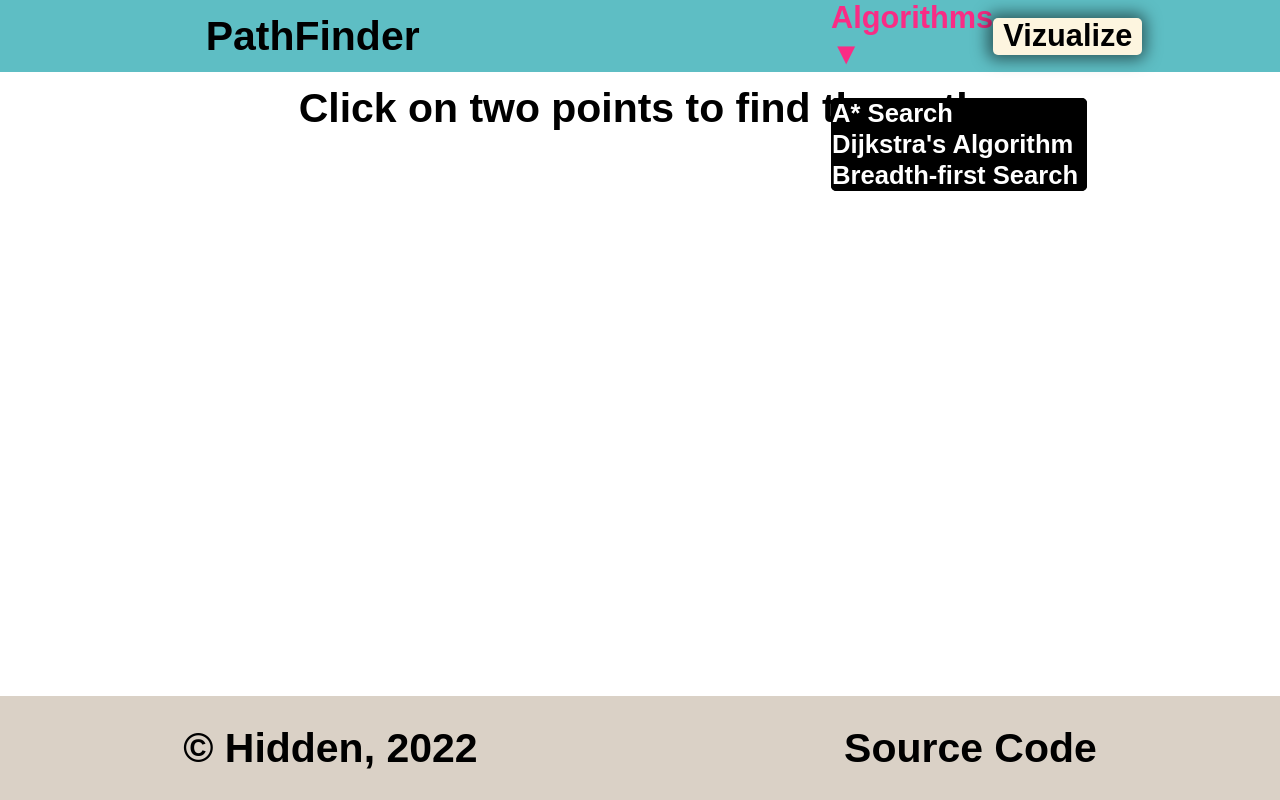
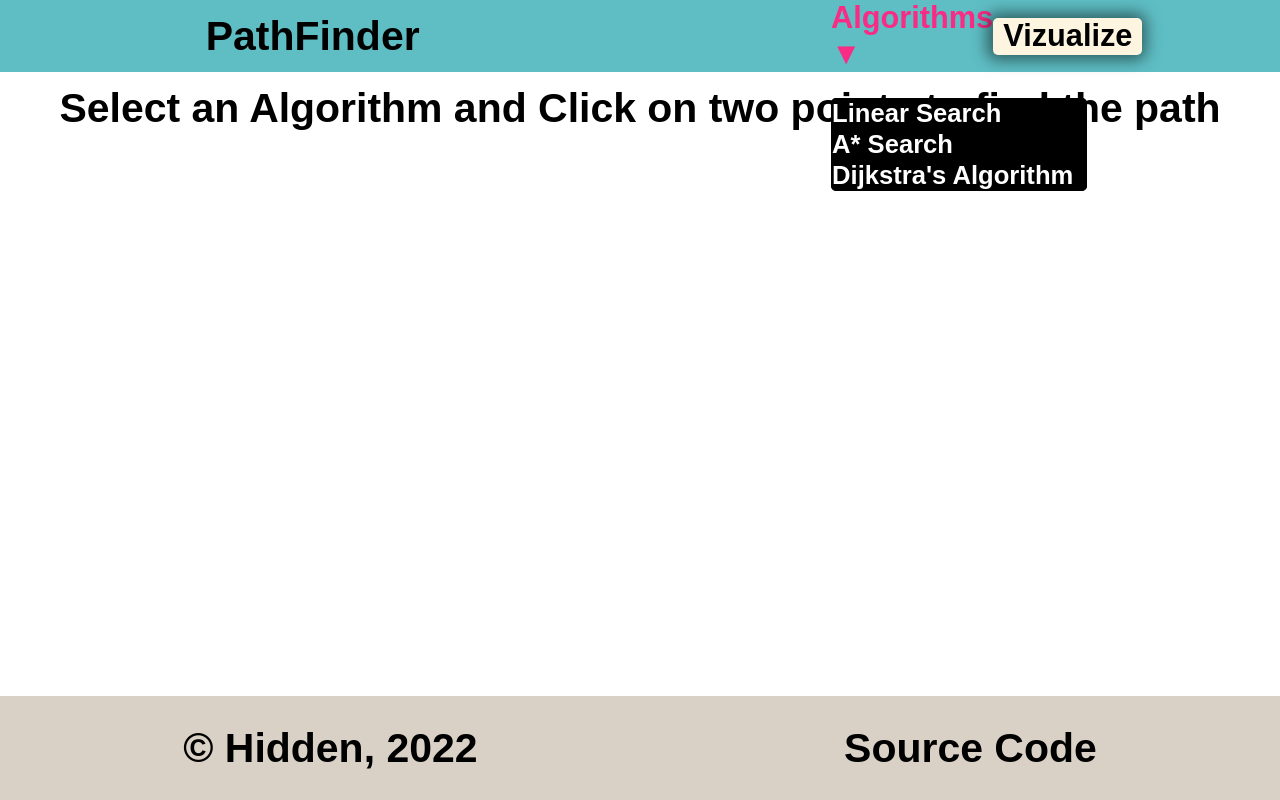
Before and after one commit to pewjan/pathfinding-visualizer, a React (Create React App) app: page / in a window 1280 px wide. Both pictures are taken after a click on the element "Algorithms ▼". Built offline with nearby package versions, Linux system fonts and the light colour scheme; a web font is replaced by a local one.

Commit message:
added a downdrop for alogirhtm and fixed outside click

```diff
--- a/package.json
+++ b/package.json
@@ -8,7 +8,7 @@
     "@testing-library/user-event": "^13.2.1",
     "react": "^17.0.2",
     "react-dom": "^17.0.2",
-    "react-scripts": "5.0.0",
+    "react-scripts": "^5.0.0",
     "web-vitals": "^2.1.0"
   },
   "scripts": {
--- a/src/App.css
+++ b/src/App.css
@@ -99,7 +99,7 @@ li:hover {
   border-radius: 5px;
 }
 .algo > p:hover {
-  background: green;
+  background: #379683;
 }
 .clicked {
   color: #f92c85;
--- a/src/App.js
+++ b/src/App.js
@@ -1,14 +1,40 @@
 import "./App.css";
-import { useState } from "react";
+import { useEffect, useState, useRef } from "react";
 
 function App() {
   const [openedAlgo, setOpenedAlgo] = useState(false);
+  const [algorithm, setAlgorithm] = useState("");
+  const algorithmRef = useRef();
   const handleMenu = (e) => {
     if (e.target.innerHTML === "Algorithms ▼") {
       setOpenedAlgo(!openedAlgo);
-      console.log(e.target.innerHTML);
     }
   };
+  const handleAlgorithmName = () => {
+    if (algorithm === "linear") {
+      return "Linear Algorithm";
+    } else if (algorithm === "astar") {
+      return "A* Algorithm";
+    } else {
+      return "Dijkstra Algorithm";
+    }
+  };
+  const handleClickOutside = (e) => {
+    if (openedAlgo == true) {
+      if (e.target.parentElement.className !== "algo") {
+        setOpenedAlgo(false);
+      }
+    }
+  };
+
+  useEffect(() => {
+    const handleClickOutsideFunc = (e) => {
+      handleClickOutside(e);
+    };
+    document.addEventListener("click", handleClickOutsideFunc);
+    return () => document.removeEventListener("click", handleClickOutsideFunc);
+  }, [openedAlgo]);
+
   return (
     <div className="App">
       <nav className="navbar">
@@ -24,10 +50,28 @@ function App() {
               Algorithms ▼
             </p>
             {openedAlgo && (
-              <div className="algo">
-                <p>A* Search</p>
-                <p>Dijkstra's Algorithm</p>
-                <p>Breadth-first Search</p>
+              <div className="algo" ref={algorithmRef}>
+                <p
+                  onClick={() => {
+                    setAlgorithm("linear");
+                  }}
+                >
+                  Linear Search
+                </p>
+                <p
+                  onClick={() => {
+                    setAlgorithm("astar");
+                  }}
+                >
+                  A* Search
+                </p>
+                <p
+                  onClick={() => {
+                    setAlgorithm("dijkstra");
+                  }}
+                >
+                  Dijkstra's Algorithm
+                </p>
               </div>
             )}
           </li>
@@ -35,7 +79,11 @@ function App() {
         </ul>
       </nav>
       <div className="main">
-        <h1>Click on two points to find the path</h1>
+        <h1>
+          {algorithm === ""
+            ? "Select an Algorithm and Click on two points to find the path"
+            : `${handleAlgorithmName()} is selected`}
+        </h1>
       </div>
       <footer className="footer">
         <div className="items">
```
Also changed, not shown: 1 other file (tests, documents, lock files or other folders).
